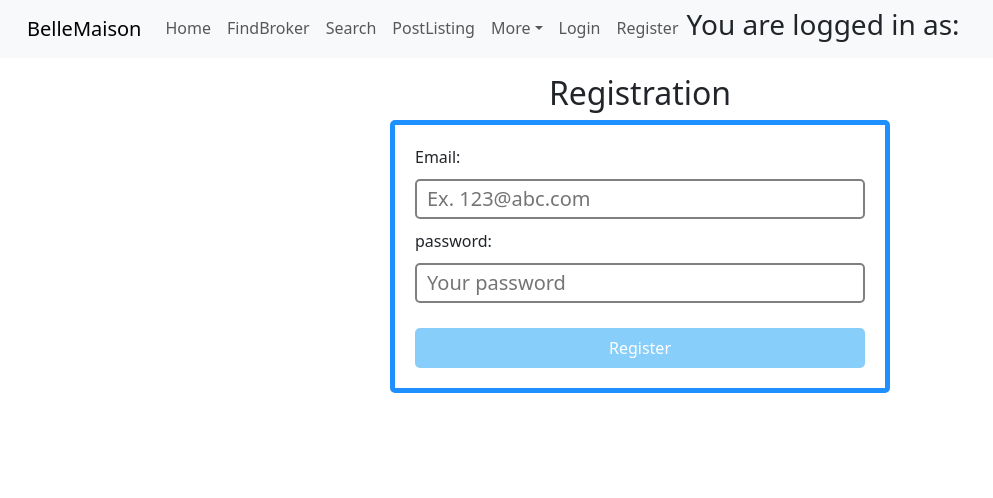
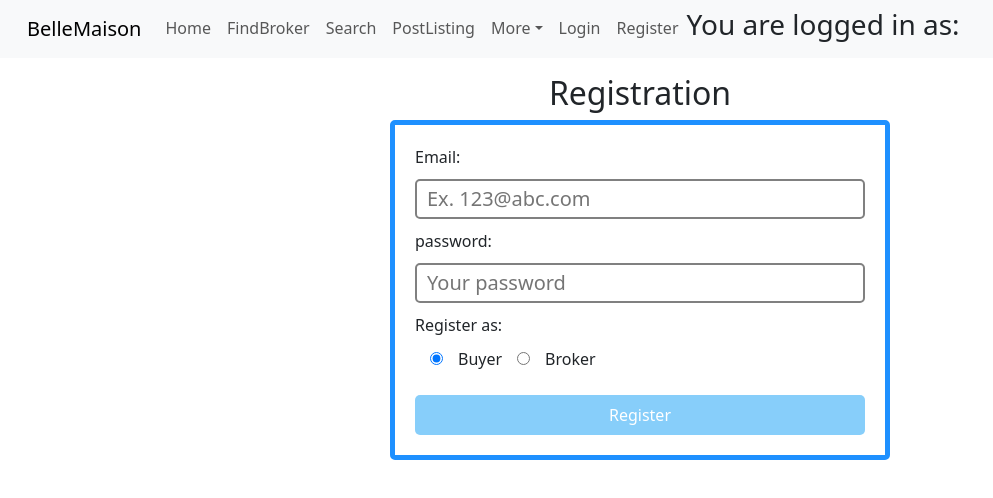
Before and after one commit to wang5322/BelleMaison, a React (Create React App) app in the folder client/: page /register in a window 1280 px wide. Shown: the top 498 px of the page, without its empty margins (0-993 px from the left). Built offline with nearby package versions, Linux system fonts and the light colour scheme.

Commit message:
add role choice when user register

```diff
--- a/client/src/pages/Registration.js
+++ b/client/src/pages/Registration.js
@@ -14,14 +14,21 @@ function Registration(){
     const initialValues ={
         email:"",
         password:"",
+        role:"buyer"
     }
 
     const validationSchema = Yup.object().shape({
         email: Yup.string().min(5).max(55).email().required(),
-        password: Yup.string().min(6).max(6).required(),
+        password: Yup.string().min(6).max(8).required(),
+        role: Yup.string().required('Please select a role'),
     });
 
     const onSubmit = (data)=>{
+        console.log("data.role = ", data.role )
+        if(!data.role){
+            alert("Please Select Role!");
+            return;
+        }
         axios.post("http://localhost:3005/api/users", data)
         .then((response)=>{
             if (response.data.error){
@@ -49,6 +56,20 @@ function Registration(){
                     <label>password: </label>
                     <ErrorMessage name="password" component="span" className="spanred"/>
                     <Field className="inputCreatePost" type="password" name="password" placeholder="Your password "/>
+
+                    <div id="my-radio-group">Register as: </div>
+                    <div role="group" aria-labelledby="my-radio-group">
+                        <ErrorMessage name="role" component="span" className="spanred"/>
+                        <label>
+                            <Field type="radio" className='regRadio' name="role" value="buyer" />
+                            Buyer
+                        </label>
+                        <label>
+                            <Field type="radio" className='regRadio' name="role" value="broker" />
+                            Broker
+                        </label>
+                    </div>
+
                     <button type="submit">Register</button>
                 </Form>
             </Formik>
--- a/client/src/pages/Users.css
+++ b/client/src/pages/Users.css
@@ -42,6 +42,10 @@
     background-color: dodgerblue;
 }
 
+.regRadio{
+  margin: 15px;
+}
+
 .spanred {
     color: red;
 }
```
Also changed, not shown: 1 other file (tests, documents, lock files or other folders).
